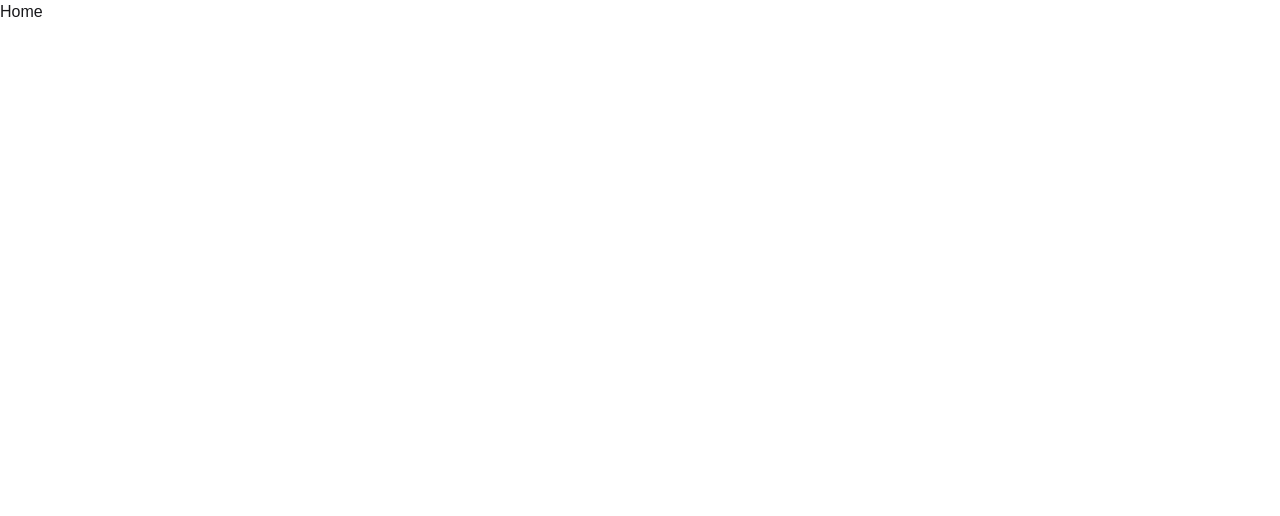
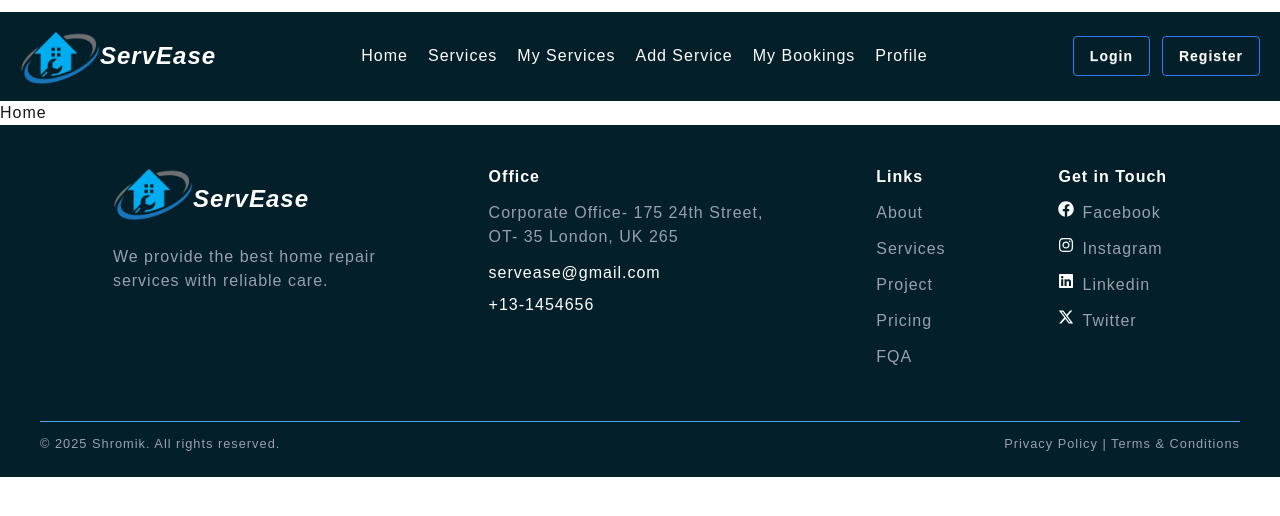
Before and after one commit to muttalib06/home-service-client, a React (Vite) app: page / in a window 1280 px wide. Shown: the top 516 px of the page. Built offline with nearby package versions, Linux system fonts and the light colour scheme.

Commit message:
added footer

```diff
--- a/package.json
+++ b/package.json
@@ -13,6 +13,7 @@
     "@tailwindcss/vite": "^4.1.17",
     "react": "^19.1.1",
     "react-dom": "^19.1.1",
+    "react-icons": "^5.5.0",
     "react-router": "^7.9.5",
     "tailwindcss": "^4.1.17"
   },
--- /dev/null
+++ b/src/components/Footer.jsx
@@ -0,0 +1,94 @@
+import React from "react";
+import logo from "../assets/logo-home-service.png";
+import { FaFacebook, FaInstagram, FaLinkedin, FaTwitter } from "react-icons/fa";
+import { FaXTwitter } from "react-icons/fa6";
+
+const Footer = () => {
+  return (
+   <>
+    <div className="bg-[#021f2a] text-white py-10">
+      <div className="flex justify-evenly items-start">
+        <div className=" space-y-3">
+          <div className="flex items-center space-y-3">
+            <img className="w-20" src={logo} alt="" />
+            <h3 className="text-2xl italic font-bold">ServEase</h3>
+          </div>
+          <p className="text-gray-400">
+            We provide the best home repair <br /> services with reliable care.
+          </p>
+        </div>
+        <div className=" space-y-3">
+          <h4 className="font-bold">Office</h4>
+          <p className="text-gray-400">
+            Corporate Office- 175 24th Street,
+            <br /> OT- 35 London, UK 265
+          </p>
+          <div className="space-y-2">
+            <p> servease@gmail.com</p>
+            <p>+13-1454656</p>
+          </div>
+        </div>
+
+        <div className=" space-y-3">
+          <h4 className="font-bold">Links</h4>
+          <ul className="text-gray-400 space-y-3">
+            <li>
+              <a href="">About</a>
+            </li>
+            <li>
+              <a href="">Services</a>
+            </li>
+            <li>
+              <a href="">Project</a>
+            </li>
+            <li>
+              <a href="">Pricing</a>
+            </li>
+            <li>
+              <a href="">FQA</a>
+            </li>
+          </ul>
+        </div>
+
+        <div className=" space-y-3">
+          <h4 className="font-bold">Get in Touch</h4>
+          <ul className="text-gray-400 space-y-3">
+            <li className="flex gap-2">
+              <a href="">
+                <FaFacebook className="text-white"></FaFacebook>{" "}
+              </a>{" "}
+              <p>Facebook</p>
+            </li>
+            <li className="flex gap-2">
+              <a href="">
+                <FaInstagram className="text-white"></FaInstagram>{" "}
+              </a>
+              <p>Instagram</p>
+            </li>
+            <li className="flex gap-2">
+              <a href="">
+                <FaLinkedin className="text-white"></FaLinkedin>
+              </a>
+              <p>Linkedin</p>
+            </li>
+            <li className="flex gap-2">
+              <a href="">
+                <FaXTwitter className="text-white"></FaXTwitter>
+              </a>
+              <p>Twitter</p>
+            </li>
+          </ul>
+        </div>
+      </div>
+    </div>
+     <div className="bg-[#021f2a] px-10 py-3 ">
+       <div className=" flex justify-between items-center border-t border-blue-400 py-3">
+         <p className="text-gray-400 text-[.8rem]">© 2025 Shromik. All rights reserved.</p>
+        <p className="text-gray-400 text-[.8rem]">Privacy Policy | Terms & Conditions</p>
+       </div>
+      </div>
+   </>
+  );
+};
+
+export default Footer;
--- a/src/components/Navbar.jsx
+++ b/src/components/Navbar.jsx
@@ -1,12 +1,41 @@
-import React from 'react';
+import React from "react";
+import logo from "../assets/logo-home-service.png";
+import { NavLink } from "react-router";
 
 const Navbar = () => {
-        return (
-                <div>
+  return (
+    <div className="bg-[#021f2a] text-white flex justify-between items-center py-4 px-5 mt-3">
+      <div className="flex  items-center">
+        <img className="w-20" src={logo} alt="" />
+        <h3 className="text-2xl italic font-bold">ServEase</h3>
+      </div>
+      <ul className="flex gap-5">
+        <li>
+          <NavLink>Home</NavLink>
+        </li>
+        <li>
+          <NavLink>Services</NavLink>
+        </li>
+        <li>
+          <NavLink>My Services</NavLink>
+        </li>
+        <li>
+          <NavLink>Add Service</NavLink>
+        </li>
+        <li>
+          <NavLink>My Bookings</NavLink>
+        </li>
+        <li>
+          <NavLink>Profile</NavLink>
+        </li>
+      </ul>
 
-
-                </div>
-        );
+      <div className="space-x-3 ">
+        <button className="btn shadow-none bg-[#021f2a] border-blue-500 text-white border-color-primary">Login</button>
+        <button className="btn shadow-none bg-[#021f2a] border-blue-500 text-white border-color-primary">Register</button>
+      </div>
+    </div>
+  );
 };
 
 export default Navbar;
--- a/src/index.css
+++ b/src/index.css
@@ -1,8 +1,17 @@
 @import "tailwindcss";
 @plugin "daisyui";
+@plugin "daisyui/theme" {
+  name: "light";
+  --color-primary:#11b4f5;
+  --color-secondary: teal;
+}
 
 @import url("https://fonts.googleapis.com/css2?family=DM+Sans:ital,opsz,wght@0,9..40,100..1000;1,9..40,100..1000&display=swap");
 
 * {
   font-family: "DM Sans", sans-serif;
+  letter-spacing: 1px;
 }
+.primary-color{
+  color: #11b4f5;
+}
--- a/src/mainLayout/MainLayout.jsx
+++ b/src/mainLayout/MainLayout.jsx
@@ -1,11 +1,15 @@
 import React from 'react';
 import { Outlet } from 'react-router';
+import Navbar from '../components/Navbar';
+import Footer from '../components/Footer';
 
 const MainLayout = () => {
         return (
                 <div>
+                        <Navbar></Navbar>
 
                         <Outlet></Outlet>
+                        <Footer></Footer>
 
 
                 </div>
```
Also changed, not shown: src/assets/logo-home-service.png (added), 1 other file (tests, documents, lock files or other folders).
